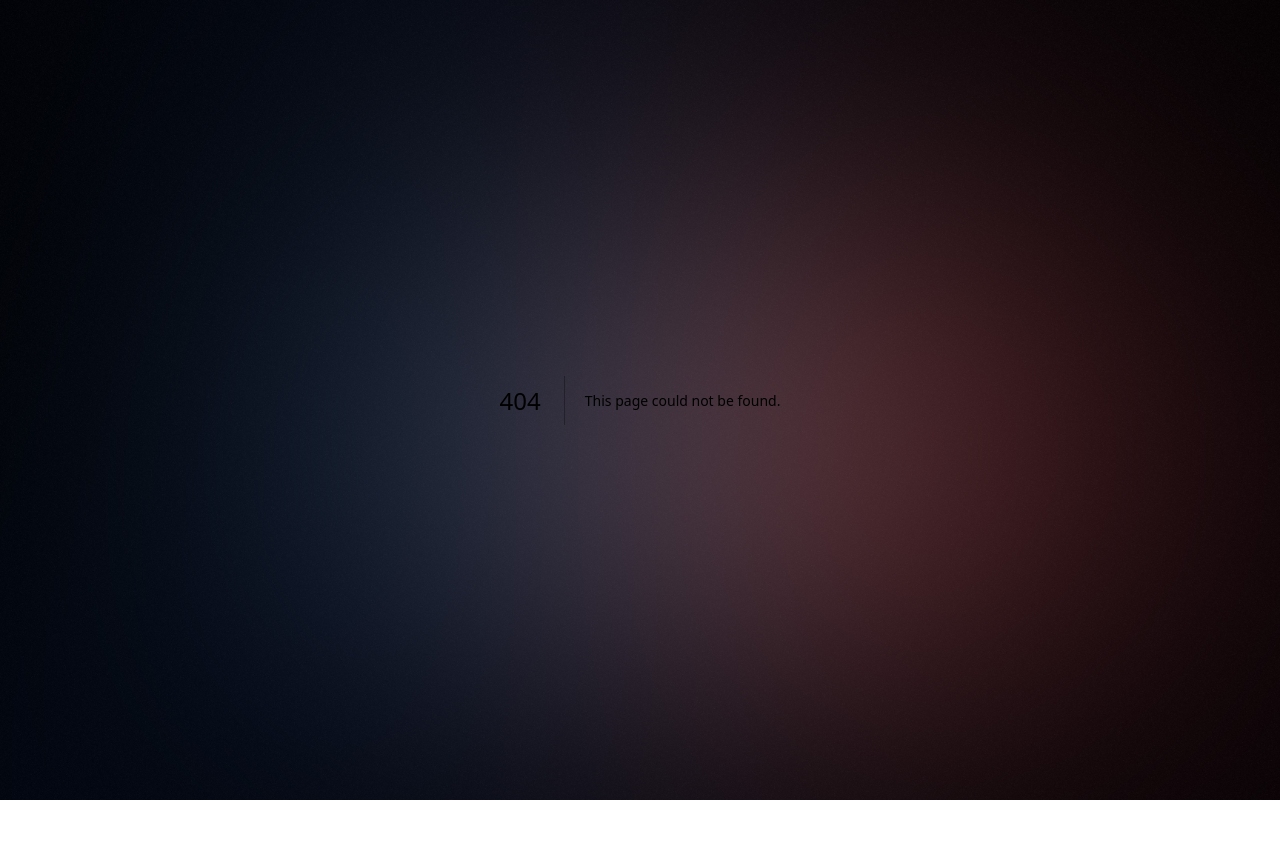
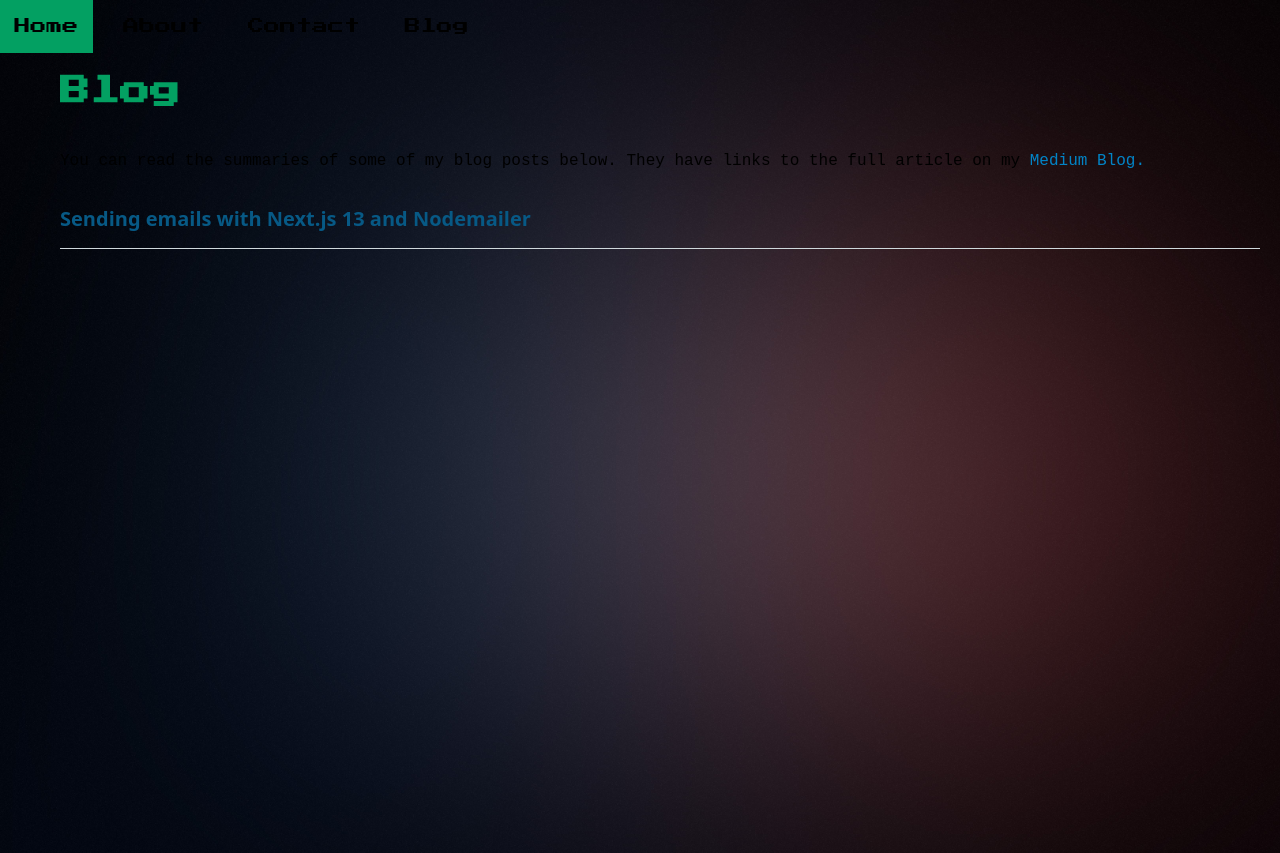
Before and after one commit to jamoowen/Portfolio-Next, a Next.js app: page /blog in a window 1280 px wide. Before the commit this address had no page. Before the commit the page ends 800 px from the top, so only its background shows below. Built offline with nearby package versions, Linux system fonts and the light colour scheme.

Commit message:
finished adding blog

```diff
--- a/public/text/about.jsx
+++ b/public/text/about.jsx
@@ -1,3 +1,6 @@
+// NOTE !!! MUST EXPORT ALL VARS AT BOTTOM OF PAGE
+
+
 const Experience = <>I have extensive commercial experience as a backend developer, primarily using Python and SQL. During my current tenure, I have worked on my company's proprietary data modeling software,
   developing new features in an agile environment. I wrote clean, testable code, adhering to the best practices of Software Development. Additionally, I ran many different
   products as part of the SAAS offered to clients. I used a diverse range of technologies and have been exposed to different architectures and paradigms.
--- /dev/null
+++ b/public/text/blog.jsx
@@ -0,0 +1,36 @@
+import { Button } from "@material-tailwind/react";
+
+
+const articles = [
+    {
+        header: "Sending emails with Next.js 13 and Nodemailer",
+        body:
+            <>
+                <Button size="sm" color="blue" className="mb-2 font-mono" href="https://medium.com/@jamesowen.dev/how-to-send-email-forms-using-next-js-13-with-nodemailer-1bc9e5dd5e80">
+                    Full article
+                </Button>
+
+                <div>
+                    A tutorial on how you can create Email forms, using Next.js 13 and Nodemailer. The tutorial requires
+                    basic prerequisite knowledge of Next.js or React, basic HTML and basic api requests. The tutorial is comprehensive and
+                    covers project initialisation, package installation, api endpoint creation etc. The tutorial can be used with
+                    any email provider, granted they use SMTP. The tutorial does not take styling or other optimizations into
+                    consideration and only provides the knowledge on how to create a form, which will send an email message
+                    to a given account.
+                </div>
+            </>
+    },
+]
+// const BreadthFirstSearchProject = <>
+// <a className="font-bold font-mono text-xl" href="https://github.com/jamoowen/breadth_first_search/" target="_blank">Six Degrees of Separation:</a> <br/>
+// <a className="font-bold font-mono text-purple-500" href="https://github.com/jamoowen/breadth_first_search/" target="_blank">Github link </a> <br/>
+// This was a project I completed to satisfy my curiousity of searching Algorithms and what they are used for in practice.
+//  <br/>
+//  The Projects implements the breadth first search algorith, to find the shortest link between any two Hollywood actors.
+//  It uses an IMDB data source and can prove that there is a maximum of six degrees of Separation between actors. Whilst
+//  testing, I found that there was mostly only two to three degrees of separation between most actors which I found extremely
+//  Interesting.
+
+// </>
+
+export { articles };
--- /dev/null
+++ b/src/app/(features)/blog/page.jsx
@@ -0,0 +1,66 @@
+"use client";
+
+import {
+    Button,
+    Menu,
+    MenuHandler,
+    MenuList,
+    MenuItem,
+} from "@material-tailwind/react";
+
+import Link from "next/link";
+import { useState } from "react";
+
+import { articles } from "../../../../public/text/blog";
+
+import { CustomAccordion } from "@/app/components/Accordion";
+import { Collapsable } from "@/app/components/Collapsable";
+
+
+
+
+
+// function to render the pdf if clicked
+// articles = [ {header:..., body:...}]
+
+
+export default function Home() {
+    const article1 = articles[0];
+    const articleheader = article1.header
+
+    return (
+        <>
+            <main className="flex min-h-screen flex-col items-left">
+
+                <div className="flex-col ml-10 p-5">
+                    <h1 className="text-3xl font-bold font-pixel text-matrix-50">
+                        Blog
+                    </h1>
+
+
+                </div>
+
+                <div className="flex flex-col ml-10 p-5 font-mono">
+                    <div className="mb-4 font-mono">
+                        You can read the summaries of some of my blog posts below. They have links to the full article
+                        on my <a className="text-sky-600" href="https://medium.com/@jamesowen.dev"> Medium Blog.</a>
+                        <br />
+
+
+                    </div>
+                    {articles.map((l, i) =>
+
+                        <CustomAccordion key={i} blogHeader={l.header} blogBody={l.body} />
+                    )}
+                    <div className="mb-4">
+
+                    </div>
+                    <div className="mb-4">
+
+                    </div>
+
+                </div>
+            </main>
+        </>
+    )
+}
--- a/src/app/(features)/contact/page.jsx
+++ b/src/app/(features)/contact/page.jsx
@@ -2,19 +2,10 @@
 "use client";
 
 import {
-    Menu,
-    MenuHandler,
-    MenuList,
-    MenuItem,
-    Card,
-    Input,
-    Checkbox,
     Button,
-    Typography,
 
 } from "@material-tailwind/react";
 
-import Link from "next/link";
 import { CollapsableEmailForm } from "@/app/components/CollapsableEmail";
 
 export default function Contact() {
@@ -22,7 +13,8 @@ export default function Contact() {
     const contactList = [
         { label: 'LinkedIn', path: 'https://www.linkedin.com/in/jamesowen24' },
         { label: 'GitHub', path: 'https://github.com/jamoowen' },
-        { label: 'Twitter', path: 'https://twitter.com/jmsowen24' }
+        { label: 'Twitter', path: 'https://twitter.com/jmsowen24' },
+        { label: 'Medium', path: 'https://medium.com/@jamesowen.dev'},
     ]
 
 
--- a/src/app/(features)/layout.jsx
+++ b/src/app/(features)/layout.jsx
@@ -18,9 +18,11 @@ export default function RootLayout({ children }) {
   const links = [
     { label: 'Home', path: '/' },
     { label: 'About', path: '/about' },
-    { label: 'Store', path: '/merch' },
     { label: 'Contact', path: '/contact' },
-    { label: 'Donate', path: '/donate' }
+    { label: 'Blog', path: '/blog' },
+    // { label: 'Donate', path: '/donate' },
+    // { label: 'Store', path: '/merch' },
+
   ]
 // import su from "../../../public/images/subtle"
 
--- /dev/null
+++ b/src/app/components/Accordion.jsx
@@ -0,0 +1,26 @@
+import React from "react";
+import {
+  Accordion,
+  AccordionHeader,
+  AccordionBody,
+} from "@material-tailwind/react";
+
+export function CustomAccordion({blogHeader, blogBody}) {
+  const [open, setOpen] = React.useState(0);
+  const [alwaysOpen, setAlwaysOpen] = React.useState(false);
+
+  const handleAlwaysOpen = () => setAlwaysOpen((cur) => !cur);
+  const handleOpen = (value) => setOpen(open === value ? 0 : value);
+
+  return (
+    <>
+      <Accordion open={alwaysOpen}>
+        <AccordionHeader className="text-sky-800 hover:text-sky-500" onClick={handleAlwaysOpen}>{blogHeader}</AccordionHeader>
+        <AccordionBody className="text-white">
+       {blogBody}
+        </AccordionBody>
+      </Accordion>
+
+    </>
+  );
+}
--- a/src/app/components/HomeLinks/HomeLinks.jsx
+++ b/src/app/components/HomeLinks/HomeLinks.jsx
@@ -15,8 +15,9 @@ export default function HomeLinks() {
     const links = [
         { label: 'About', path: '/about' },
         { label: 'Contact', path: '/contact' },
-        { label: 'Store', path: '/merch' },
-        { label: 'Donate', path: '/donate' }
+        { label: 'Blog', path: '/blog' },
+        // { label: 'Store', path: '/merch' },
+        // { label: 'Donate', path: '/donate' },
     ]
     const detail = {
         'About': 'Find out about me',
```
